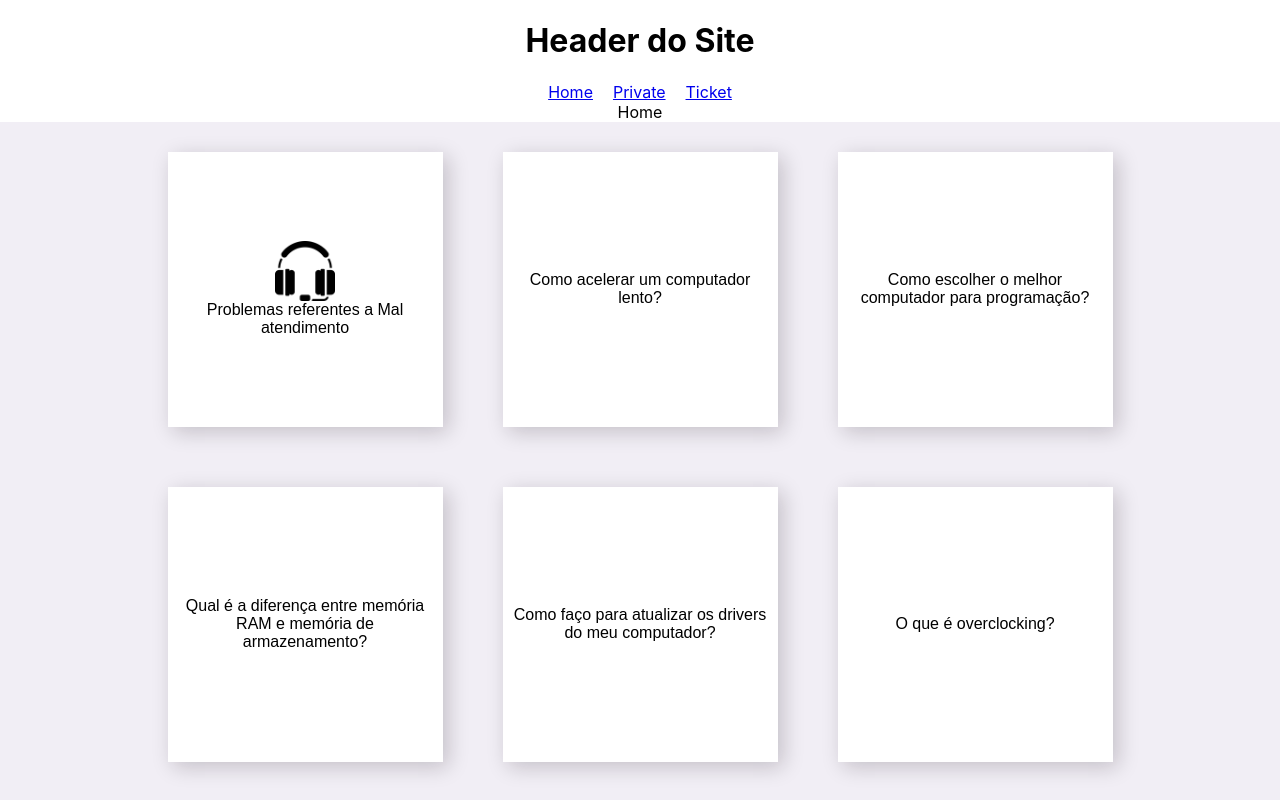
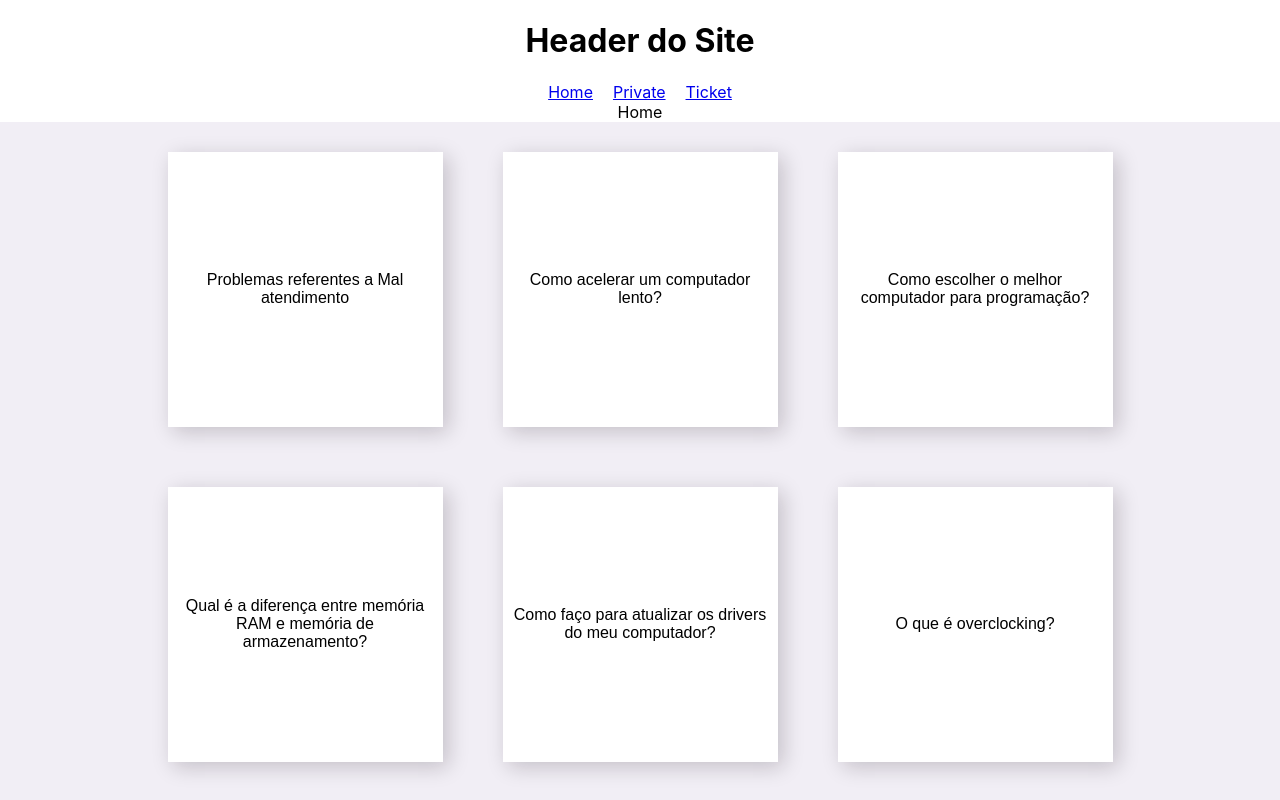
Before and after one commit to BananaaScript/BetterCallUs, a React (Create React App) app in the folder BetterCallUs - Front/: page / in a window 1280 px wide. Shown: the top 800 px of the page. Built offline with nearby package versions, Linux system fonts and the light colour scheme.

Commit message:
mudança de pasta

```diff
--- a/BetterCallUs - Front/src/App.css
+++ b/BetterCallUs - Front/src/App.css
@@ -30,6 +30,7 @@ TELA LOGIN
   margin: 2.6%;
   margin-left: 30%;
   margin-right: 30%;
+  background-color: #352D42;
 
   background-color: aliceblue;
 
--- a/BetterCallUs - Front/src/pages/Home/index.tsx
+++ b/BetterCallUs - Front/src/pages/Home/index.tsx
@@ -1,5 +1,5 @@
 import React, { Component } from 'react';
-import './FAQ.css';
+import './syles/FAQ.css'
 import icon1 from "./img/icones/icon1.png"
 
 export default class Home extends Component {
@@ -8,7 +8,7 @@ export default class Home extends Component {
             <>Home
                 <div className='botoes'>
                     <button className="quadrado">
-                        <div className='iconebotao'><img className='icone' src={icon1} alt="icon1"/></div>
+                        <div className='iconebotao'></div>
                         <div className='textobotao'>Problemas referentes a Mal atendimento</div>
                     </button>
 
```
Also changed, not shown: BetterCallUs - Front/src/pages/Home/syles/FAQ.css (renamed from BetterCallUs - Front/src/pages/Home/FAQ.css), BetterCallUs - Front/src/pages/Home/syles/img/icones/icon1.png (renamed from BetterCallUs - Front/src/pages/Home/img/icones/icon1.png).
